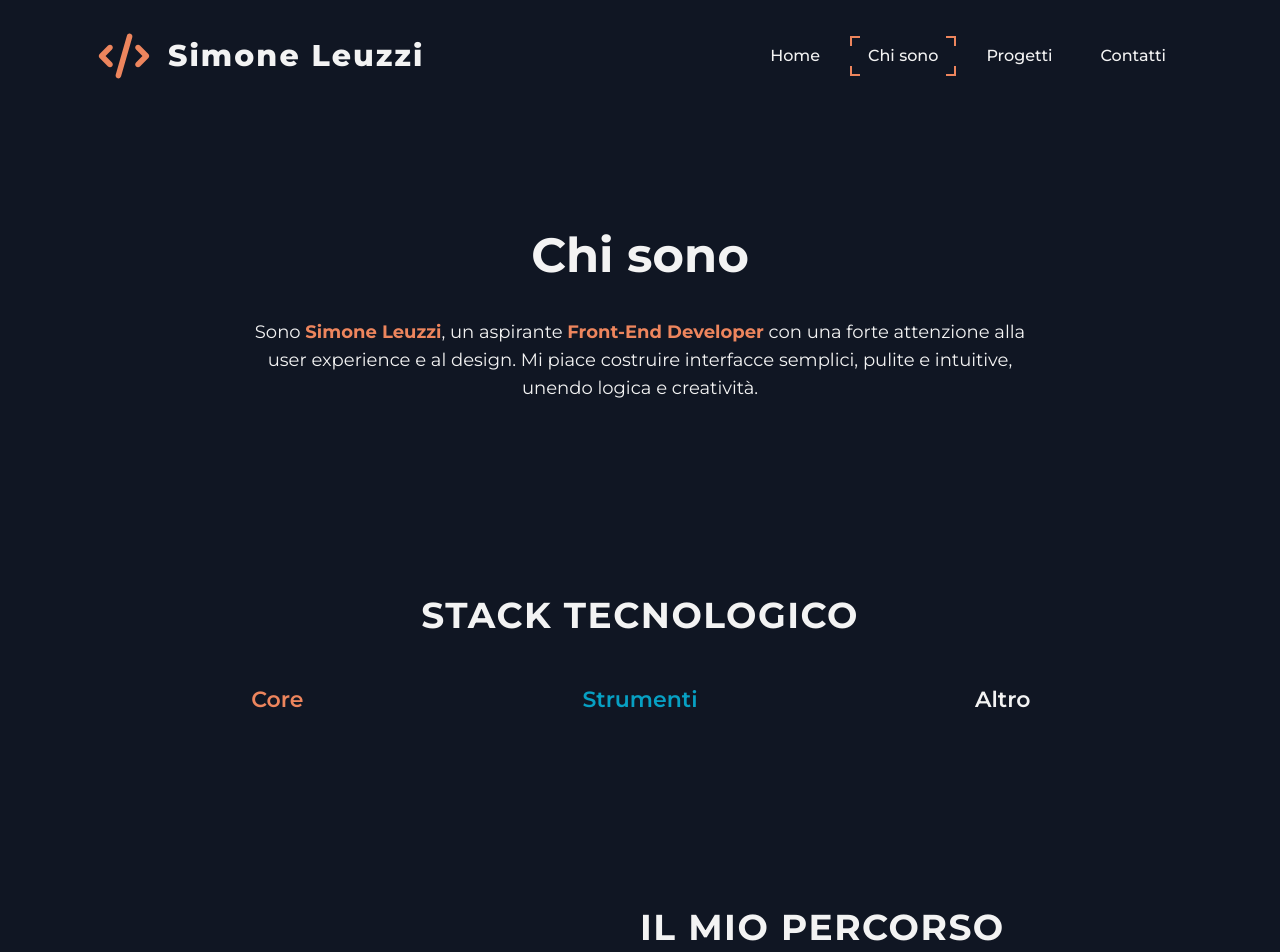
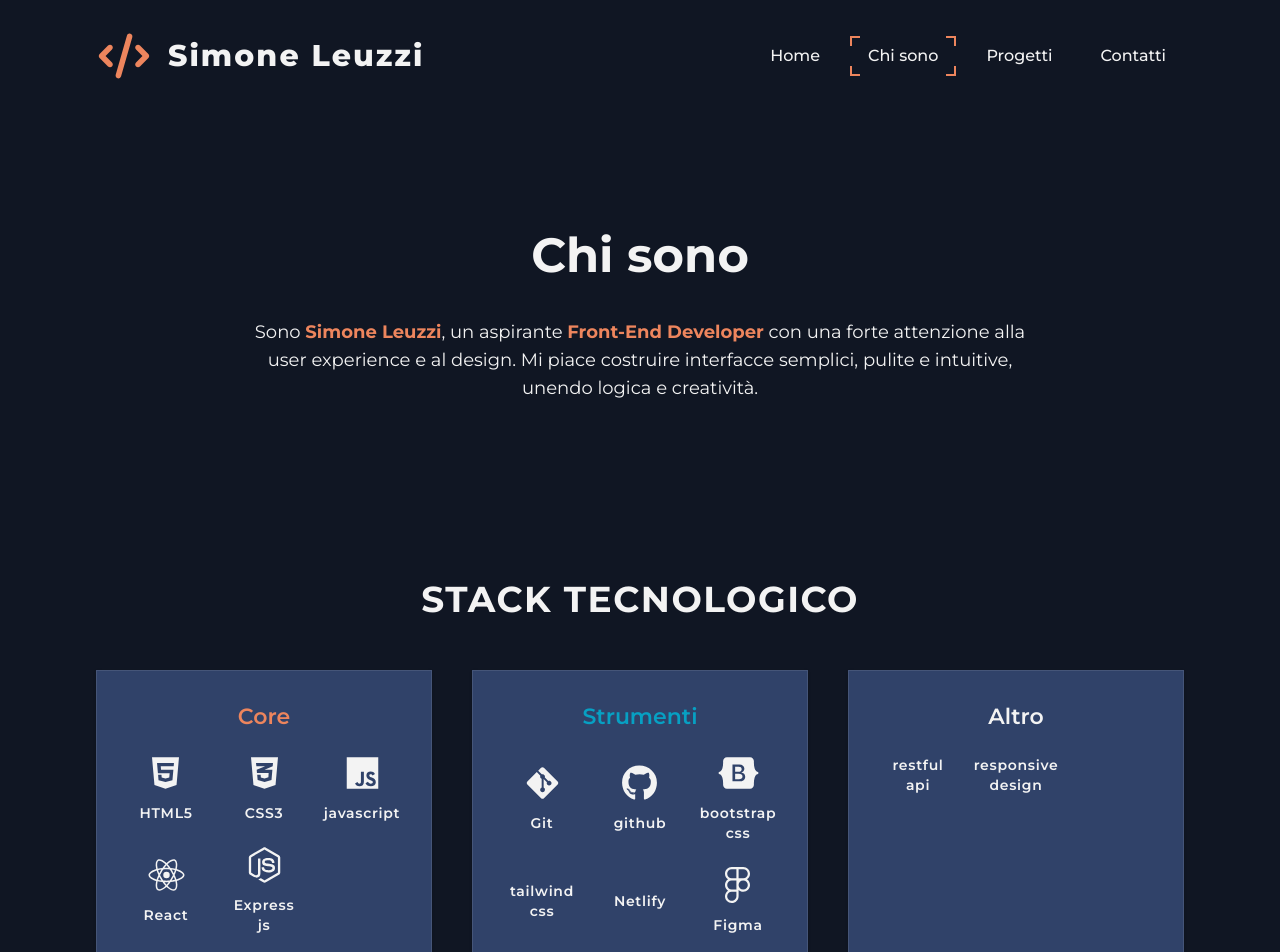
Before and after one commit to SimoL-003/my-portfolio, a React (Vite) app: page /about-me in a window 1280 px wide. Shown: the top 952 px of the page. Built offline with nearby package versions, Linux system fonts and the light colour scheme.

Commit message:
feat(about): complete stack section

```diff
--- /dev/null
+++ b/src/components/atoms/StackItem.jsx
@@ -0,0 +1,10 @@
+import { FontAwesomeIcon } from "@fortawesome/react-fontawesome";
+
+export default function StackItem({ title, icon }) {
+  return (
+    <li className="flex flex-col items-center transition-all hover:scale-105">
+      <FontAwesomeIcon icon={icon} className="text-4xl mb-3" />
+      <span className="tracking-wider font-semibold text-sm">{title}</span>
+    </li>
+  );
+}
--- a/src/components/molecules/ProjectCard.jsx
+++ b/src/components/molecules/ProjectCard.jsx
@@ -9,7 +9,7 @@ export default function ProjectCard({
   return (
     <>
       {/* CARD */}
-      <div className="card bg-surface-secondary  p-6 md:p-8 lg:p-10 2xl:p-8 shadow-lg shadow-black/50">
+      <div className="card bg-surface-secondary border border-white/10 p-6 md:p-8 lg:p-10 2xl:p-8 shadow-lg shadow-black/50">
         {/* Card image */}
         <div>
           <img
--- /dev/null
+++ b/src/components/molecules/StackList.jsx
@@ -0,0 +1,11 @@
+import StackItem from "../atoms/StackItem";
+
+export default function StackList({ items }) {
+  return (
+    <ul className="grid grid-cols-2 sm:grid-cols-3 gap-6 mt-6 place-items-center">
+      {items.map(({ title, icon }) => (
+        <StackItem key={title} title={title} icon={icon} />
+      ))}
+    </ul>
+  );
+}
--- /dev/null
+++ b/src/components/organisms/StackSection.jsx
@@ -0,0 +1,32 @@
+import StackList from "../molecules/StackList";
+import { core, tools, others } from "../../data/stack";
+
+export default function StackSection() {
+  return (
+    <section className="py-16 text-center">
+      <div className="container">
+        <h2 className="mb-12">Stack Tecnologico</h2>
+
+        <div className="grid grid-cols-1 sm:grid-cols-2 lg:grid-cols-3 gap-10">
+          {/* Core */}
+          <div className="p-8 bg-surface-secondary shadow-sm border border-white/10">
+            <h3 className="text-accent-primary mb-6">Core</h3>
+            <StackList items={core} />
+          </div>
+
+          {/* Tools */}
+          <div className="p-8 bg-surface-secondary shadow-sm border border-white/10">
+            <h3 className="text-accent-secondary mb-6">Strumenti</h3>
+            <StackList items={tools} />
+          </div>
+
+          {/* Others */}
+          <div className="p-8 bg-surface-secondary shadow-sm border border-white/10 sm:max-lg:col-span-2">
+            <h3 className="mb-6">Altro</h3>
+            <StackList items={others} />
+          </div>
+        </div>
+      </div>
+    </section>
+  );
+}
--- a/src/data/stack.js
+++ b/src/data/stack.js
@@ -6,63 +6,72 @@ const stack = [
   {
     title: "HTML5",
     icon: icons.html,
-    type: "#d35835",
+    type: "core",
   },
   {
     title: "CSS3",
     icon: icons.css,
-    type: "#",
+    type: "core",
   },
   {
     title: "javascript",
     icon: icons.js,
-    type: "#",
+    type: "core",
   },
   {
     title: "React",
     icon: icons.react,
-    type: "#",
+    type: "core",
   },
   {
     title: "Git",
     icon: icons.git,
-    type: "#",
+    type: "tool",
   },
   {
     title: "github",
     icon: icons.github,
-    type: "#",
+    type: "tool",
   },
   {
     title: "Express js",
     icon: icons.node,
-    type: "#",
+    type: "core",
   },
   {
     title: "restful api",
     icon: "",
-    type: "#",
+    type: "other",
   },
   {
     title: "bootstrap css",
     icon: icons.bootstrap,
-    type: "#",
+    type: "tool",
   },
   {
     title: "tailwind css",
     icon: "",
-    type: "#",
+    type: "tool",
   },
   {
     title: "responsive design",
     icon: "",
-    type: "#",
+    type: "other",
+  },
+  {
+    title: "Netlify",
+    icon: "",
+    type: "tool",
   },
   {
     title: "Figma",
     icon: icons.figma,
-    type: "#",
+    type: "tool",
   },
 ];
 
-export { stack };
+const core = stack.filter((cur) => cur.type === "core");
+const tools = stack.filter((cur) => cur.type === "tool");
+const others = stack.filter((cur) => cur.type === "other");
+
+export { stack, core, tools, others };
--- a/src/pages/About.jsx
+++ b/src/pages/About.jsx
@@ -1,5 +1,8 @@
 import { icons } from "../assets/icons/icons";
 import AboutSection from "../components/molecules/AboutSection";
+import { core, tools } from "../data/stack";
+import StackList from "../components/molecules/StackList";
+import StackSection from "../components/organisms/StackSection";
 
 export default function About() {
   return (
@@ -20,16 +23,7 @@ export default function About() {
       </section>
 
       {/* STACK TECNOLOGICO */}
-      <section className="py-12 lg:py-20 text-center">
-        <div className="container">
-          <h2>Stack Tecnologico</h2>
-          <div className="grid grid-cols-1 md:grid-cols-3">
-            <h3 className="text-accent-primary">Core</h3>
-            <h3 className="text-accent-secondary">Strumenti</h3>
-            <h3>Altro</h3>
-          </div>
-        </div>
-      </section>
+      <StackSection />
 
       <div>
         {/* PERCORSO */}
```
